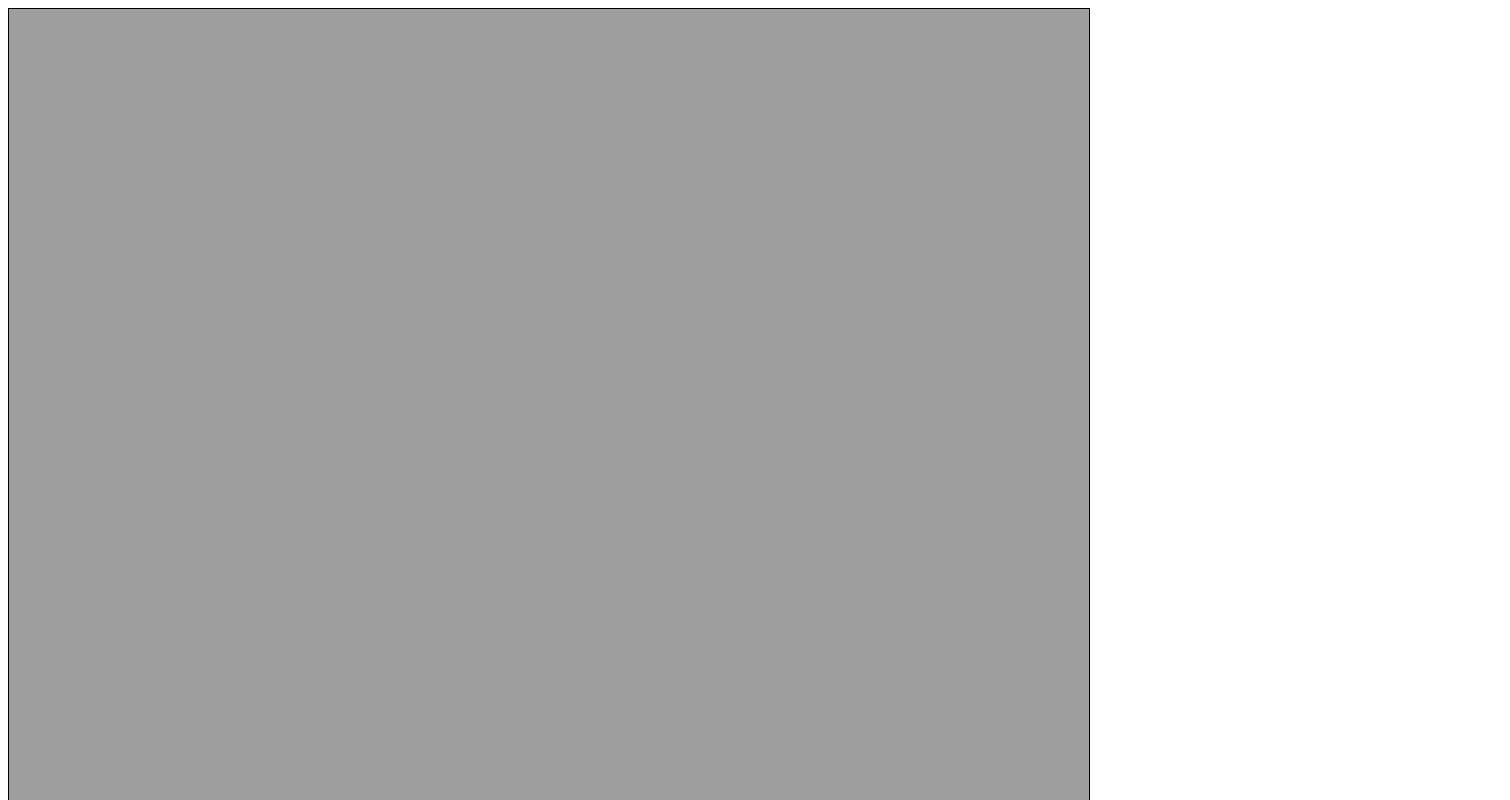
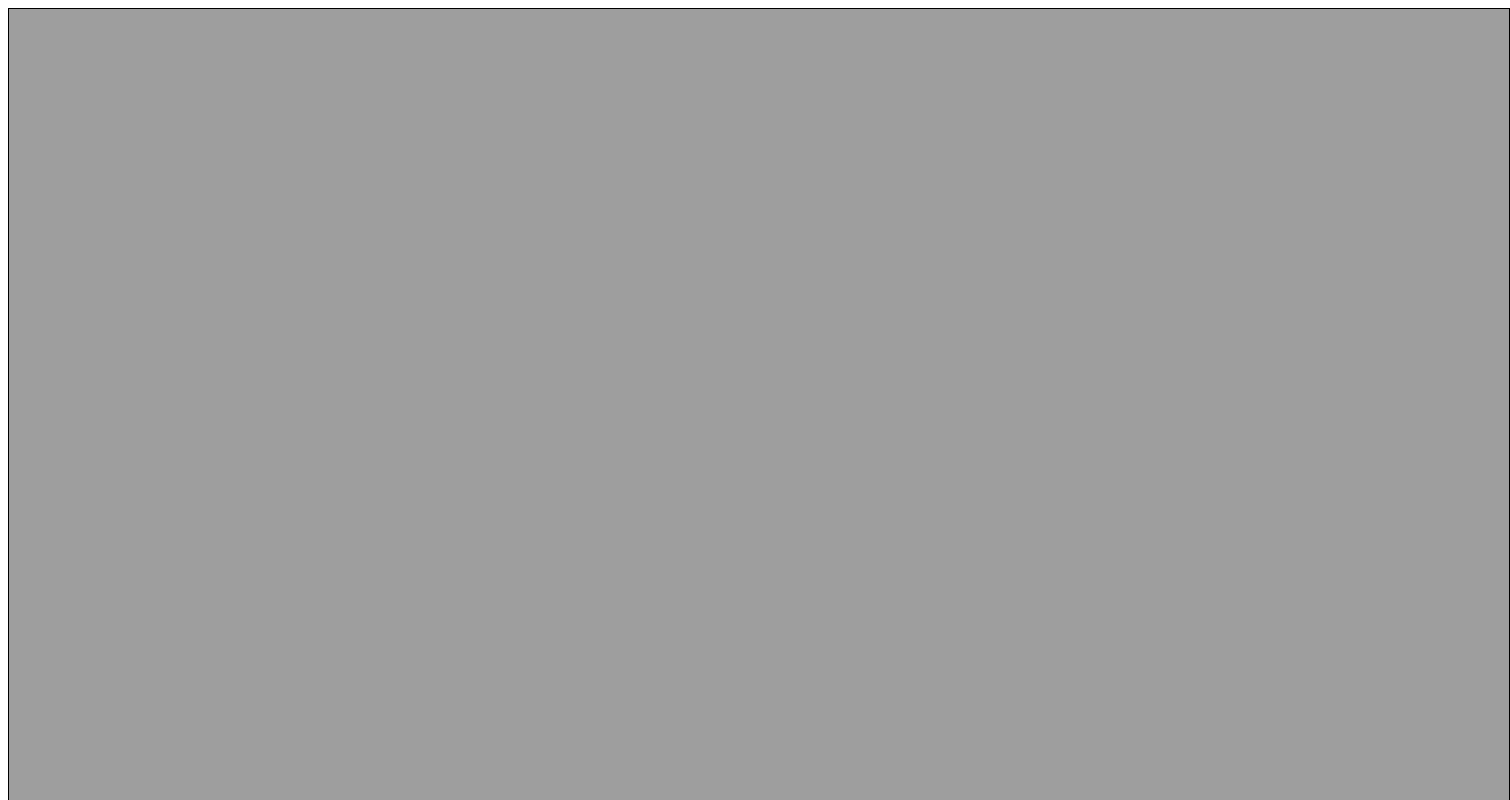
Before and after one commit to idesAk9/F1inSchools, a plain HTML site: page index.html in a window 1280 px wide. Shown: the top 800 px of the page, 1510 px wide, since content can reach past the window. Drawn offline with Linux system fonts and the light colour scheme.

Commit message:
Update index.html

```diff
--- a/index.html
+++ b/index.html
@@ -45,7 +45,7 @@
   <link href="https://fonts.googleapis.com/css2?family=Tajawal:wght@500&display=swap" rel="stylesheet">
 </head>
 <body>
-  <canvas id="canvas" width="1080" height="1920"></canvas>
+  <canvas id="canvas" width="1500" height="1920"></canvas>
   <br>
   <input type="text" id="nameInput" placeholder="أكتب اسمك هنا">
   <button id="submitButton">Submit</button>
```
